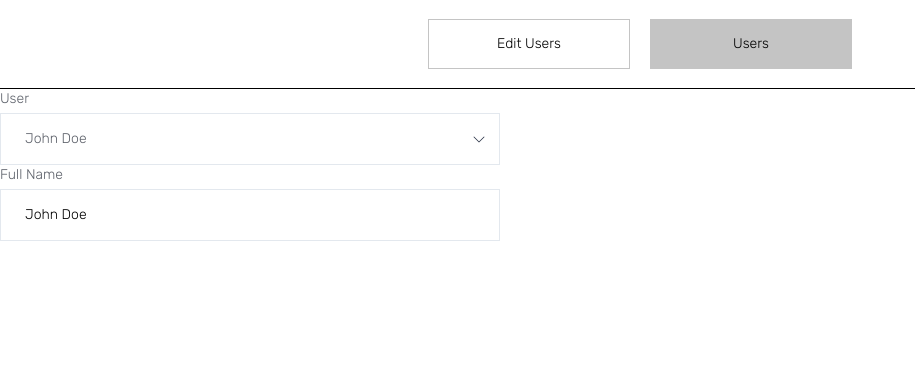
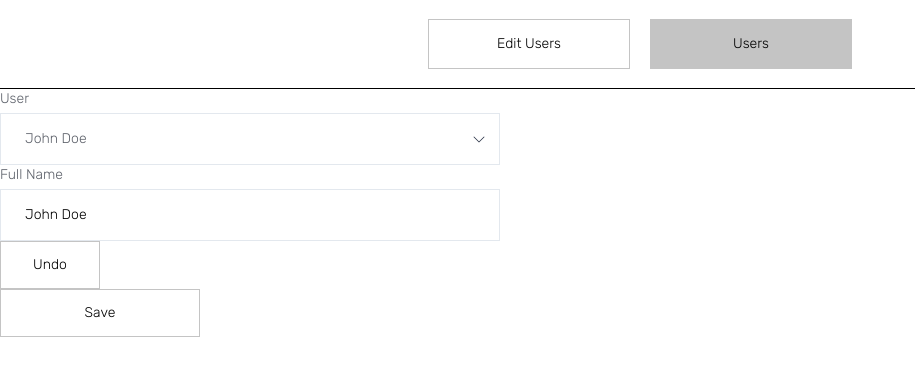
Before and after one commit to Vnyway/test_react, a React (Create React App) app in the folder task/: page /edit in a window 1280 px wide. Shown: the top 376 px of the page, without its empty margins (0-915 px from the left). Built offline with nearby package versions, Linux system fonts and the light colour scheme.

Commit message:
додано 2 кнопки

```diff
--- /dev/null
+++ b/task/src/components/CustomButton.jsx
@@ -0,0 +1,14 @@
+const CustomButton = ({ text, disabled, onClick, size }) => {
+  return (
+    <button
+      disabled={disabled}
+      onClick={onClick}
+      className={`button-action ${
+        size === "large" ? "button-action-large" : "button-action-small"
+      } ${disabled ? "disabled" : ""}`}>
+      {text}
+    </button>
+  );
+};
+
+export default CustomButton;
--- /dev/null
+++ b/task/src/context/index.js
@@ -0,0 +1,14 @@
+import { createContext, useState } from "react";
+import { users } from "../constants";
+
+export const UserContext = createContext();
+
+export const UserContextProvider = ({ children }) => {
+  const [newUsers, setNewUsers] = useState(users);
+
+  return (
+    <UserContext.Provider value={{ newUsers, setNewUsers }}>
+      {children}
+    </UserContext.Provider>
+  );
+};
--- a/task/src/index.css
+++ b/task/src/index.css
@@ -52,8 +52,24 @@ h1 {
 }
 
 .button-action {
-  padding: 14px 112px;
-  border: var(--primary-color) 1px solid;
+  display: flex;
+  justify-content: center;
+  align-items: center;
+  height: 48px;
+  border: var(--secondary-color) 1px solid;
+  background: #ffffff;
+}
+
+.button-action-small {
+  width: 100px;
+}
+
+.button-action-large {
+  width: 200px;
+}
+
+.disabled {
+  color: var(--secondary-color);
 }
 
 .page-button {
--- a/task/src/index.js
+++ b/task/src/index.js
@@ -2,10 +2,13 @@ import React from "react";
 import ReactDOM from "react-dom/client";
 import "./index.css";
 import App from "./App";
+import { UserContextProvider } from "./context";
 
 const root = ReactDOM.createRoot(document.getElementById("root"));
 root.render(
   <React.StrictMode>
-    <App />
+    <UserContextProvider>
+      <App />
+    </UserContextProvider>
   </React.StrictMode>
 );
--- a/task/src/pages/EditUsers.jsx
+++ b/task/src/pages/EditUsers.jsx
@@ -1,16 +1,30 @@
-import { useState, useEffect } from "react";
+import { useState, useEffect, useContext } from "react";
 import OptionsWithHeading from "../components/OptionsWithHeading";
-import { users } from "../constants";
 import FieldWithHeading from "../components/FieldWithHeading";
+import { UserContext } from "../context";
+import CustomButton from "../components/CustomButton";
 
 const EditUsers = () => {
-  const usernames = users.map((user) => ({ name: user.name }));
+  const { newUsers, setNewUsers } = useContext(UserContext);
+  const usernames = newUsers.map((user) => ({ name: user.name }));
   const [selectedUsername, setSelectedUsername] = useState(usernames[0].name);
   const [changedUsername, setChangedusername] = useState(selectedUsername);
   const [error, setError] = useState(false);
+  console.log(newUsers);
   useEffect(() => {
     setChangedusername(selectedUsername);
   }, [selectedUsername]);
+
+  const clearChanges = () => {
+    setChangedusername(selectedUsername);
+  };
+
+  const applyChanges = () => {
+    const updatedUsers = newUsers.map((user) =>
+      user.name === selectedUsername ? { ...user, name: changedUsername } : user
+    );
+    setNewUsers(updatedUsers);
+  };
 
   return (
     <div>
@@ -29,6 +43,18 @@ const EditUsers = () => {
         error={error}
         setError={setError}
       />
+      <CustomButton
+        text="Undo"
+        onClick={clearChanges}
+        disabled={false}
+        size="small"
+      />
+      <CustomButton
+        text="Save"
+        onClick={applyChanges}
+        disabled={error}
+        size="large"
+      />
     </div>
   );
 };
```
